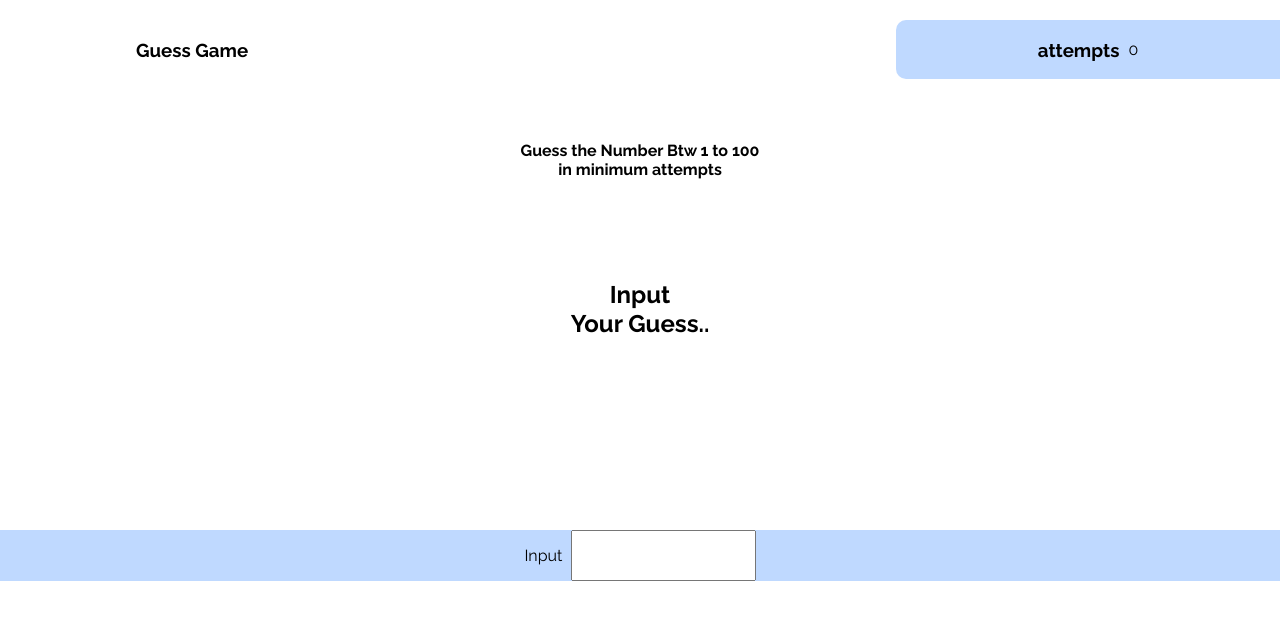
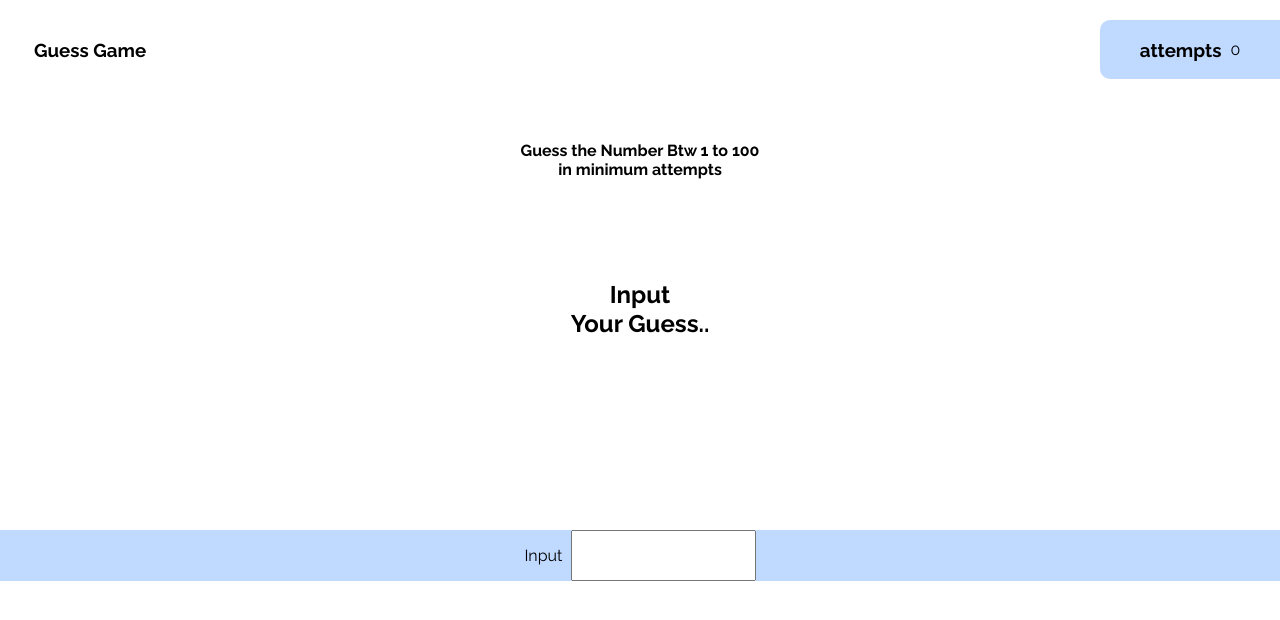
Before and after one commit to anfasdx/GuessGame, a plain HTML site: page index.html in a window 1280 px wide. Drawn offline with nearby package versions, Linux system fonts and the light colour scheme.

Commit message:
Update index.html

```diff
--- a/index.html
+++ b/index.html
@@ -25,13 +25,13 @@
         margin-top: 20px;
       }
       .logo {
-        width: 30%;
+        width: 180px;
       }
       .attempts {
         display: flex;
         justify-content: center;
         align-items: center;
-        width: 30%;
+        width: 180px;
         background: #bfd9ff;
         border-radius: 10px 0 0 10px;
       }
```
